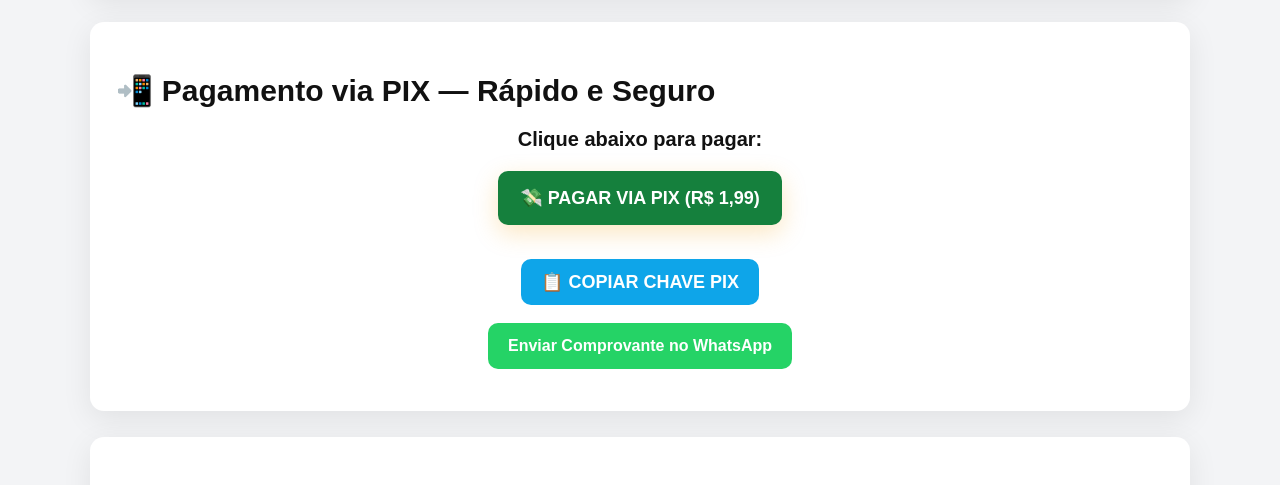
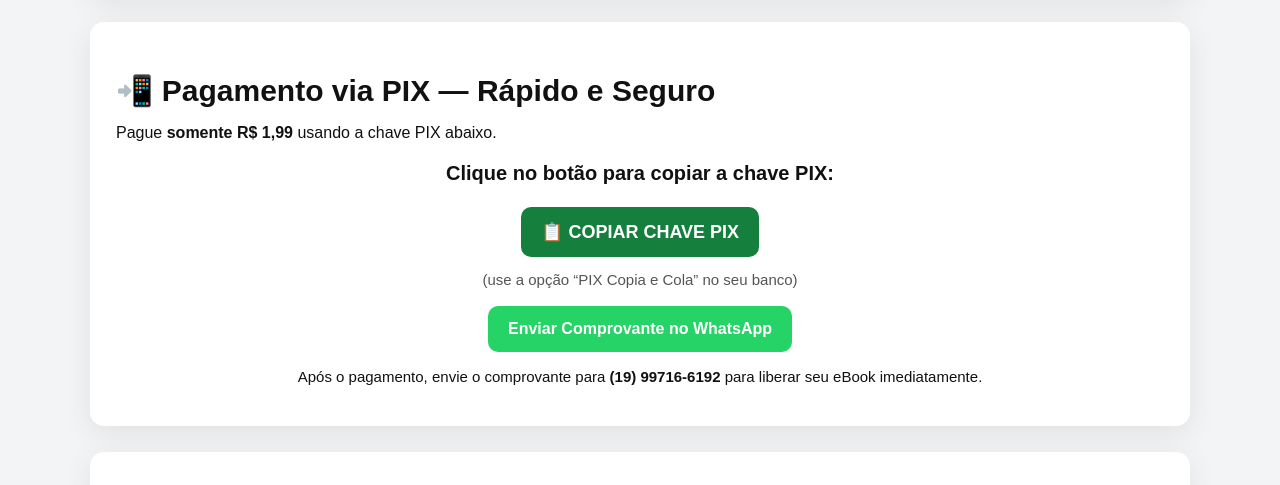
Before and after one commit to chagas471/chsolu-oes-, a plain HTML site: page index.html in a window 1280 px wide. Shown: the part 3700-4185 px from the top of the page. Drawn offline with Linux system fonts and the light colour scheme.

Commit message:
Update index.html

```diff
--- a/index.html
+++ b/index.html
@@ -4,6 +4,7 @@
 <meta charset="UTF-8" />
 <meta name="viewport" content="width=device-width, initial-scale=1.0" />
 <title>Destrave no Mercado Digital — Oferta Especial</title>
+
 <style>
 body {font-family: Arial, sans-serif; margin: 0; padding: 0; background: #f3f4f6; color: #111;}
 header {background: linear-gradient(135deg,#0f172a,#1e293b); padding: 60px 20px; text-align: center; color: #fff;}
@@ -21,23 +22,34 @@ ul{padding-left:20px;font-size:18px;}
 .qr{text-align:center; margin-top:20px;}
 .whatsapp {background:#25D366; padding:14px 20px; border-radius:10px; color:white; text-decoration:none; font-weight:700; display:inline-flex; align-items:center; gap:8px;}
 
-/* novo estilo do botão copiar chave */
+/* Botão copiar PIX */
 .copy-btn {
-  background:#0ea5e9;
-  color:#fff;
-  padding:12px 20px;
+  background:#15803d;
+  color:white;
+  padding:14px 20px;
   border-radius:10px;
   font-size:18px;
   font-weight:700;
+  cursor:pointer;
   border:none;
-  cursor:pointer;
-  margin-top:14px;
+  margin-top:10px;
+  display:inline-block;
 }
 .copy-btn:hover {opacity:.9;}
 </style>
+
+<script>
+// Função para copiar chave PIX
+function copiarPIX() {
+    const chave = "44fa5d22-0947-413d-af57-e0b7386f26db";
+    navigator.clipboard.writeText(chave).then(() => {
+        alert("Chave PIX copiada com sucesso!");
+    });
+}
+</script>
 </head>
+
 <body>
-
 <header>
 <div style="background:#f59e0b;color:#111;padding:10px 20px;font-size:22px;font-weight:800;text-transform:uppercase;">🔥 Oferta Especial de Black Friday — Apenas R$ 1,99!</div>
 <h1>Destrave no Mercado Digital</h1>
@@ -63,7 +75,7 @@ ul{padding-left:20px;font-size:18px;}
 </ul>
 <p style="font-size:20px;margin-top:14px"><strong>Por R$ 1,99 você está comprando acesso a um conhecimento capaz de gerar suas primeiras vendas ainda este mês.</strong></p>
 <img class="image" src="https://images.unsplash.com/photo-1553729459-efe14ef6055d" />
-<p style="margin-top:20px; text-align:center;">
+<p style="text-align:center;margin-top:20px;">
 <a href="#pix" class="btn">QUERO LIBERAR MEU ACESSO POR R$ 1,99</a>
 </p>
 </div>
@@ -82,20 +94,23 @@ ul{padding-left:20px;font-size:18px;}
 
 <div class="card" id="pix">
 <h2 class="section-title">📲 Pagamento via PIX — Rápido e Seguro</h2>
+<p>Pague <strong>somente R$ 1,99</strong> usando a chave PIX abaixo.</p>
 
-<p style="font-size:20px;font-weight:700;text-align:center;">Clique abaixo para pagar:</p>
-<p style="text-align:center; margin-bottom:20px;">
-<a href="pix://44fa5d22-0947-413d-af57-e0b7386f26db" class="btn" style="background:#15803d;color:#fff;">💸 PAGAR VIA PIX (R$ 1,99)</a>
+<div class="qr">
+<p style="font-size:20px;font-weight:700;margin-bottom:12px;">Clique no botão para copiar a chave PIX:</p>
+
+<button class="copy-btn" onclick="copiarPIX()">📋 COPIAR CHAVE PIX</button>
+
+<p style="margin-top:14px;font-size:15px;color:#555;">
+(use a opção “PIX Copia e Cola” no seu banco)
 </p>
-
-<!-- BOTÃO DE COPIAR A CHAVE -->
-<div class="qr">
-<button class="copy-btn" onclick="copyPix()">📋 COPIAR CHAVE PIX</button>
 </div>
 
 <p style="text-align:center;margin-top:18px;">
 <a href="https://wa.me/5519997166192?text=Olá,+acabei+de+pagar+o+eBook+Destrave+no+Mercado+Digital" target="_blank" class="whatsapp">Enviar Comprovante no WhatsApp</a>
 </p>
+
+<p style="text-align:center;margin-top:10px;font-size:15px;">Após o pagamento, envie o comprovante para <strong>(19) 99716-6192</strong> para liberar seu eBook imediatamente.</p>
 </div>
 
 <div class="card">
@@ -122,15 +137,5 @@ ul{padding-left:20px;font-size:18px;}
 </footer>
 
 </div>
-
-<script>
-function copyPix() {
-  const chave = "44fa5d22-0947-413d-af57-e0b7386f26db";
-  navigator.clipboard.writeText(chave).then(() => {
-    alert("Chave PIX copiada!");
-  });
-}
-</script>
-
 </body>
 </html>
```
